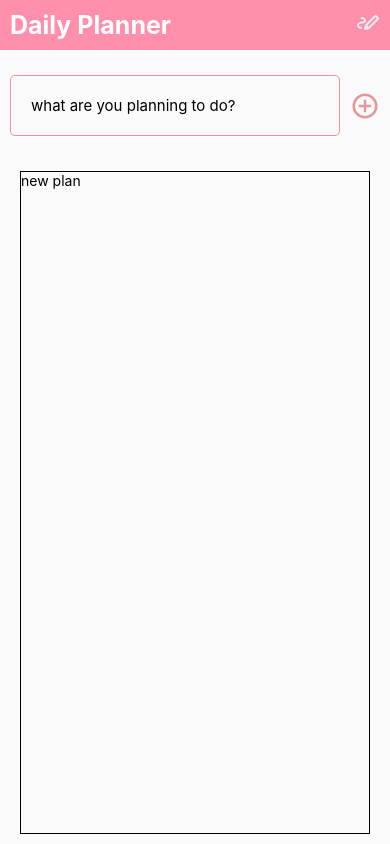
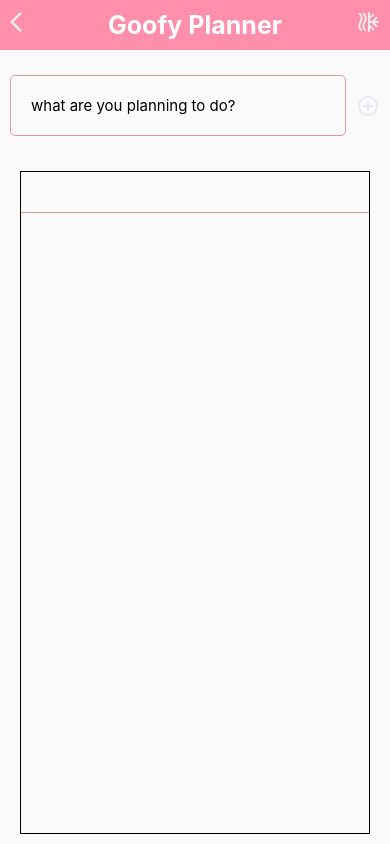
Before and after one commit to disconnectuss/ToDoApp_RN, a React Native app: screen / in a window 390 px wide. Both pictures are taken after a click on the element 365 px from the left and 105 px from the top of the page. Built offline with nearby package versions, Linux system fonts and the light colour scheme.

Commit message:
plans added

```diff
--- a/App.js
+++ b/App.js
@@ -3,21 +3,26 @@ import Header from './src/components/header';
 import {generalStyles} from './src/utils/generalStyles';
 import InputCard from './src/components/input';
 import {useState} from 'react';
+import PlanCard from './src/components/planCard';
+
 function App() {
   const [text, setText] = useState('');
   const [plans, setPlans] = useState([]);
+  // console.log(plans.text)
   const addPlan = () => {
     const newPlan = {
       id: String(new Date().getTime()),
       text: text,
       date: new Date(),
       isDone: false,
-    }
-    setPlans([...plans, newPlan])
+    };
+    setPlans([...plans, newPlan]);
+    setText('');
+
   };
   return (
     <SafeAreaView style={generalStyles.body}>
-      <Header title={'Daily Planner'} />
+      <Header title={'Goofy Planner'} />
       <InputCard
         value={text}
         onChangeText={text => setText(text)}
@@ -32,7 +37,9 @@ function App() {
           </Text>
         ) : (
           <ScrollView>
-            <Text>new plan</Text>
+            {plans?.map(plan => (
+              <PlanCard key={plan.id} plans={plan} />
+            ))}
           </ScrollView>
         )}
       </View>
--- a/src/components/header/index.js
+++ b/src/components/header/index.js
@@ -1,13 +1,14 @@
 import { View, Text } from 'react-native'
 import React from 'react'
 import  styleHeader  from '../header/style'
-import { NoteIcon } from '../icons'
+import { NoteIcon, BackIcon, HeaderIcon } from '../icons'
 
 const Header = ({title=""}) => {
   return (
     <View style={styleHeader.headerWrapper}>
+      <BackIcon/>
       <Text style={styleHeader.title}>{title}</Text>
-      <NoteIcon/>
+      <HeaderIcon/>
     </View>
   )
 }
--- a/src/components/icons/AddCircle.js
+++ b/src/components/icons/AddCircle.js
@@ -3,9 +3,9 @@ import Svg, {Path} from 'react-native-svg';
 const SvgAddCircle = props => (
   <Svg
     xmlns="http://www.w3.org/2000/svg"
-    width="30"
-    height="30"
-    fill="#e5989b"
+    width="24"
+    height="24"
+    fill="#e8eaed"
     viewBox="0 -960 960 960"
     {...props}>
     <Path d="M440-280h80v-160h160v-80H520v-160h-80v160H280v80h160zm40 200q-83 0-156-31.5T197-197t-85.5-127T80-480t31.5-156T197-763t127-85.5T480-880t156 31.5T763-763t85.5 127T880-480t-31.5 156T763-197t-127 85.5T480-80m0-80q134 0 227-93t93-227-93-227-227-93-227 93-93 227 93 227 227 93m0-320" />
--- /dev/null
+++ b/src/components/icons/BackIcon.js
@@ -0,0 +1,14 @@
+import * as React from 'react';
+import Svg, {Path} from 'react-native-svg';
+const SvgBackIcon = props => (
+  <Svg
+    xmlns="http://www.w3.org/2000/svg"
+    width="24"
+    height="24"
+    fill="#e8eaed"
+    viewBox="0 -960 960 960"
+    {...props}>
+    <Path d="M400-80 0-480l400-400 71 71-329 329 329 329z" />
+  </Svg>
+);
+export default SvgBackIcon;
--- /dev/null
+++ b/src/components/icons/HeaderIcon.js
@@ -0,0 +1,14 @@
+import * as React from 'react';
+import Svg, {Path} from 'react-native-svg';
+const SvgHeaderIcon = props => (
+  <Svg
+    xmlns="http://www.w3.org/2000/svg"
+    width="24"
+    height="24"
+    fill="#e8eaed"
+    viewBox="0 -960 960 960"
+    {...props}>
+    <Path d="M232-131q-12 11-29 10.5T175-133q-35-38-57-84t-22-98q0-50 14-97t34-92q15-36 28-72.5t13-75.5q0-35-18-65t-44-54q-12-11-12-27.5t11-28.5 27.5-12.5T178-829q38 35 62.5 80t24.5 97q0 47-13.5 91.5T219-473q-17 38-30 76.5T176-316q0 37 16 69.5t42 59.5q11 12 10.5 28.5T232-131m160 0q-12 11-29 10.5T335-133q-35-38-57-84t-22-98q0-50 14-97t34-92q15-36 28-72.5t13-75.5q0-35-18-65t-44-54q-12-11-12-27.5t11-28.5 27.5-12.5T338-829q38 35 62.5 80t24.5 97q0 47-13.5 91T379-474q-17 38-30 77t-13 81q0 37 16 69.5t42 59.5q11 12 10.5 28.5T392-131m88 11v-720q0-17 11.5-28.5T520-880t28.5 11.5T560-840v126l102-101q11-11 27.5-11t28.5 12q11 11 11 28t-11 28L560-600v80h80l158-158q11-11 28-11t28 11 11 28-11 28L754-520h126q17 0 28.5 11.5T920-480t-11.5 28.5T880-440H754l101 102q11 11 11 27.5T854-282q-11 11-28 11t-28-11L640-440h-80v80l158 158q11 11 11 28t-11 28-28 11-28-11L560-246v126q0 17-11.5 28.5T520-80t-28.5-11.5T480-120" />
+  </Svg>
+);
+export default SvgHeaderIcon;
--- a/src/components/icons/index.js
+++ b/src/components/icons/index.js
@@ -1,2 +1,4 @@
 export {default as AddCircle} from './AddCircle';
+export {default as BackIcon} from './BackIcon';
+export {default as HeaderIcon} from './HeaderIcon';
 export {default as NoteIcon} from './NoteIcon';
--- a/src/components/input/index.js
+++ b/src/components/input/index.js
@@ -8,7 +8,7 @@ const InputCard = ({
   multiline = false,
   hasIcon = false,
   addFunc = () => {},
-  value = '',
+  value = "",
   onChangeText = () =>{},
 }) => {
 
@@ -19,6 +19,8 @@ const InputCard = ({
         placeholder={placeholder}
         keyboardType={keyboardType}
         multiline={multiline}
+        value={value}
+        onChangeText={onChangeText}
        ></TextInput>
       {hasIcon && (
         <TouchableOpacity onPress={addFunc}>
--- /dev/null
+++ b/src/components/planCard/index.js
@@ -0,0 +1,15 @@
+import { View, Text } from 'react-native';
+import React from 'react';
+import { planStyles } from './style';
+
+
+const PlanCard = ({ plans  }) => {
+  return (
+    <View style={planStyles.planWrapper}>
+      <Text>{plans?.text}</Text>
+      <Text></Text>
+    </View>
+  );
+};
+
+export default PlanCard;
--- /dev/null
+++ b/src/components/planCard/style.js
@@ -0,0 +1,21 @@
+import { StyleSheet } from "react-native";
+import { colors } from "../../utils/constants";
+
+
+export const planStyles = StyleSheet.create({
+    planWrapper: {
+        padding: 20,
+        borderBottomColor:colors.borderColor,
+        borderBottomWidth:1,
+    },
+    title: {
+        fontWeight:'bold',
+        color: colors.textSecondary,
+        fontsize:25
+
+    },
+    date: {
+
+    }
+
+})
```
Also changed, not shown: assets/BackIcon.svg (added), assets/HeaderIcon.svg (added).
